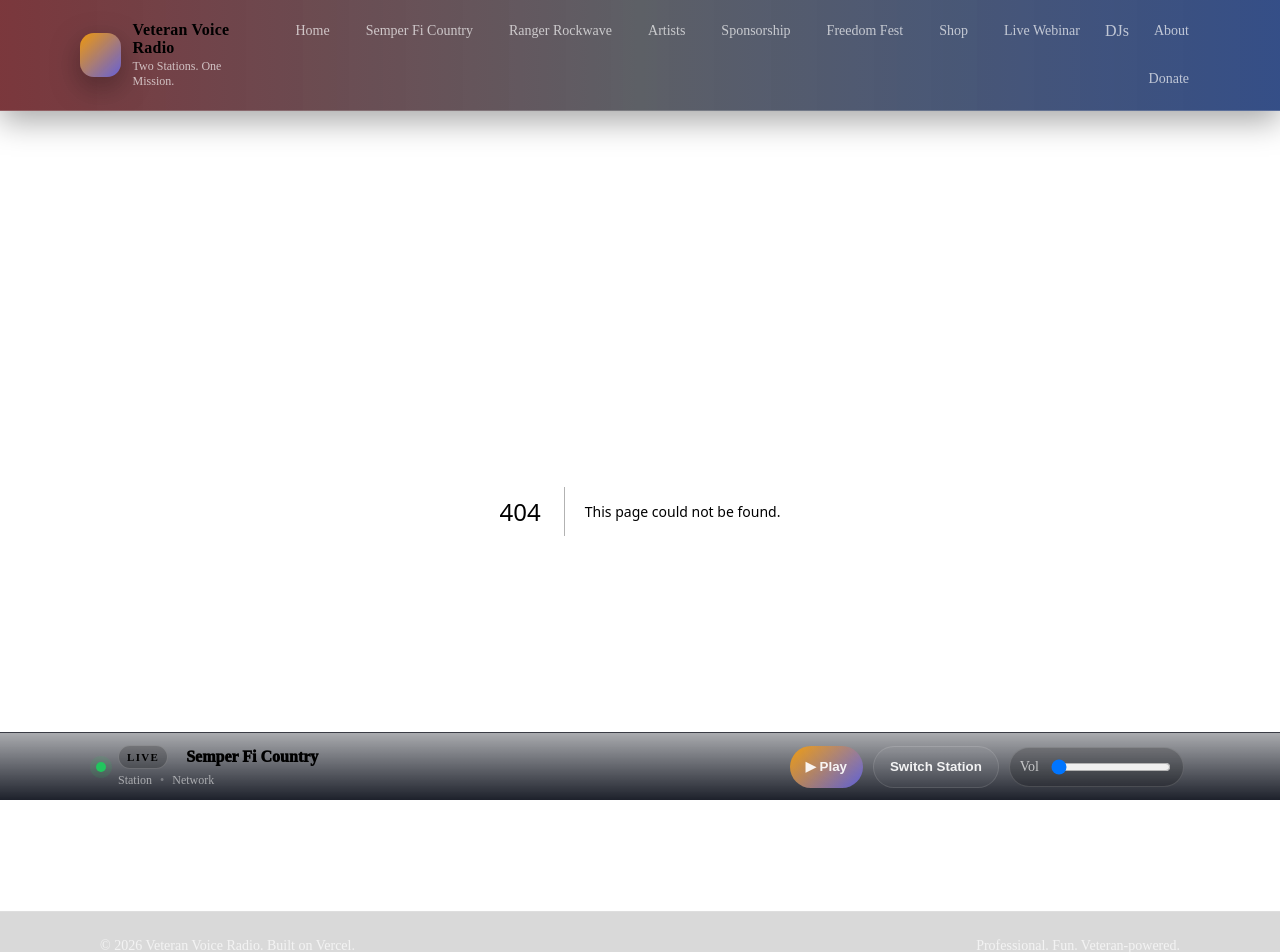
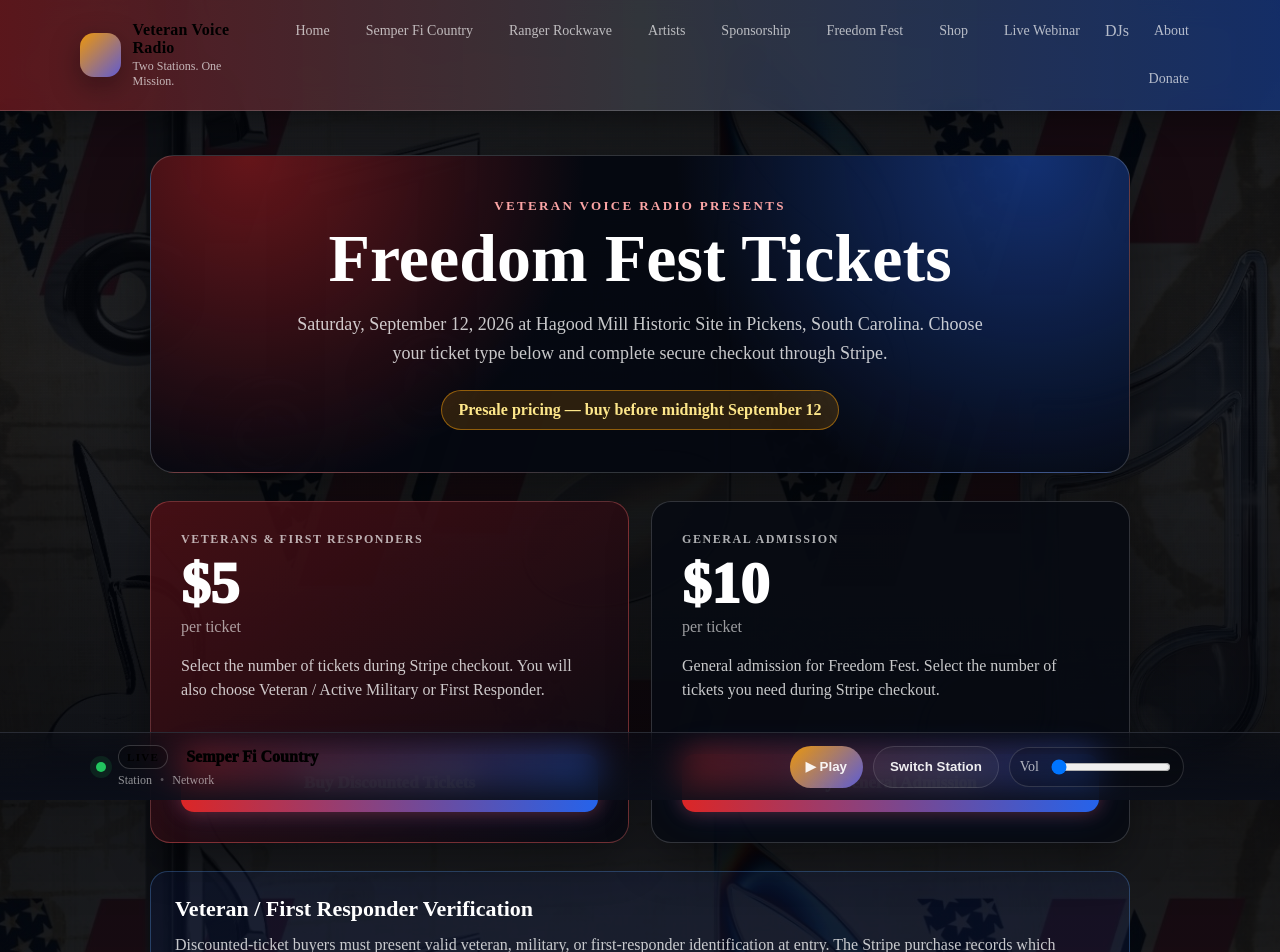
Before and after one commit to bigstock2001/veteranvoiceradio, a Next.js app: page /freedom-fest/tickets in a window 1280 px wide. Before the commit this address had no page. Shown: the top 952 px of the page. Built offline with nearby package versions, Linux system fonts and the light colour scheme.

Commit message:
Add Freedom Fest Stripe ticket sales page

```diff
--- /dev/null
+++ b/app/freedom-fest/tickets/page.tsx
@@ -0,0 +1,235 @@
+"use client";
+
+import { useEffect, useState } from "react";
+
+const PRESALE = {
+  veteran: "https://buy.stripe.com/7sY6oIbjHbM39ApaLOfbq04",
+  general: "https://buy.stripe.com/4gM4gAfzXcQ7bIxf24fbq05",
+};
+
+const DOOR = {
+  veteran: "https://buy.stripe.com/14AaEY2Nb7vN9Apg68fbq06",
+  general: "https://buy.stripe.com/cNi5kE2Nb17p4g57zCfbq07",
+};
+
+function easternDateKey(date: Date) {
+  const parts = new Intl.DateTimeFormat("en-US", {
+    timeZone: "America/New_York",
+    year: "numeric",
+    month: "2-digit",
+    day: "2-digit",
+  }).formatToParts(date);
+
+  const year = parts.find((p) => p.type === "year")?.value ?? "0000";
+  const month = parts.find((p) => p.type === "month")?.value ?? "00";
+  const day = parts.find((p) => p.type === "day")?.value ?? "00";
+  return `${year}-${month}-${day}`;
+}
+
+export default function FreedomFestTicketsPage() {
+  const [eventDayPricing, setEventDayPricing] = useState(false);
+
+  useEffect(() => {
+    const updatePricing = () => {
+      setEventDayPricing(easternDateKey(new Date()) >= "2026-09-12");
+    };
+
+    updatePricing();
+    const timer = window.setInterval(updatePricing, 30_000);
+    return () => window.clearInterval(timer);
+  }, []);
+
+  const links = eventDayPricing ? DOOR : PRESALE;
+  const veteranPrice = eventDayPricing ? 10 : 5;
+  const generalPrice = eventDayPricing ? 15 : 10;
+
+  return (
+    <main className="ticketPage">
+      <style>{`
+        .ticketPage {
+          min-height: 100vh;
+          color: #fff;
+          padding: 44px 20px 80px;
+        }
+        .ticketWrap {
+          width: min(980px, 100%);
+          margin: 0 auto;
+        }
+        .ticketHero {
+          text-align: center;
+          padding: 42px 24px;
+          border-radius: 24px;
+          border: 1px solid rgba(255,255,255,.18);
+          background:
+            radial-gradient(circle at 10% 0%, rgba(220,38,38,.45), transparent 36%),
+            radial-gradient(circle at 90% 0%, rgba(37,99,235,.45), transparent 38%),
+            rgba(5,8,16,.94);
+          box-shadow: 0 22px 60px rgba(0,0,0,.45);
+        }
+        .ticketEyebrow {
+          color: #fca5a5;
+          font-size: 13px;
+          font-weight: 900;
+          letter-spacing: .18em;
+          text-transform: uppercase;
+        }
+        .ticketHero h1 {
+          margin: 10px 0 0;
+          font-size: clamp(38px, 7vw, 68px);
+          line-height: 1;
+        }
+        .ticketLead {
+          max-width: 720px;
+          margin: 18px auto 0;
+          color: rgba(255,255,255,.78);
+          font-size: 18px;
+          line-height: 1.6;
+        }
+        .priceNotice {
+          display: inline-block;
+          margin-top: 22px;
+          padding: 10px 16px;
+          border-radius: 999px;
+          background: rgba(245,158,11,.16);
+          border: 1px solid rgba(245,158,11,.5);
+          color: #fde68a;
+          font-weight: 900;
+        }
+        .ticketGrid {
+          display: grid;
+          grid-template-columns: repeat(2, minmax(0, 1fr));
+          gap: 22px;
+          margin-top: 28px;
+        }
+        .ticketCard {
+          padding: 30px;
+          border-radius: 20px;
+          border: 1px solid rgba(255,255,255,.17);
+          background: rgba(7,10,18,.9);
+          box-shadow: 0 18px 42px rgba(0,0,0,.35);
+        }
+        .ticketCardDiscount {
+          background: linear-gradient(145deg, rgba(78,14,20,.84), rgba(7,10,18,.94));
+          border-color: rgba(248,113,113,.35);
+        }
+        .ticketLabel {
+          color: rgba(255,255,255,.68);
+          font-size: 12px;
+          font-weight: 900;
+          letter-spacing: .13em;
+          text-transform: uppercase;
+        }
+        .ticketPrice {
+          margin-top: 8px;
+          font-size: 58px;
+          font-weight: 950;
+          line-height: 1;
+        }
+        .ticketEach {
+          margin-top: 5px;
+          color: rgba(255,255,255,.6);
+        }
+        .ticketCopy {
+          min-height: 78px;
+          margin-top: 18px;
+          color: rgba(255,255,255,.78);
+          line-height: 1.55;
+        }
+        .ticketBuy {
+          display: flex;
+          align-items: center;
+          justify-content: center;
+          width: 100%;
+          min-height: 58px;
+          margin-top: 22px;
+          border-radius: 13px;
+          color: #fff;
+          text-decoration: none;
+          font-size: 17px;
+          font-weight: 950;
+          background: linear-gradient(90deg, #dc2626, #2563eb);
+          box-shadow: 0 0 18px rgba(239,68,68,.35), 0 0 34px rgba(37,99,235,.22);
+          transition: transform .15s ease, filter .15s ease;
+        }
+        .ticketBuy:hover {
+          transform: translateY(-2px) scale(1.01);
+          filter: brightness(1.12);
+        }
+        .verifyBox {
+          margin-top: 28px;
+          padding: 24px;
+          border-radius: 18px;
+          border: 1px solid rgba(96,165,250,.3);
+          background: rgba(30,58,138,.15);
+        }
+        .verifyBox h2 { margin: 0; font-size: 22px; }
+        .verifyBox p { margin: 10px 0 0; color: rgba(255,255,255,.77); line-height: 1.6; }
+        .ticketFine {
+          margin-top: 22px;
+          text-align: center;
+          color: rgba(255,255,255,.55);
+          font-size: 13px;
+          line-height: 1.5;
+        }
+        @media (max-width: 720px) {
+          .ticketGrid { grid-template-columns: 1fr; }
+          .ticketCard { padding: 24px; }
+          .ticketCopy { min-height: 0; }
+        }
+      `}</style>
+
+      <div className="ticketWrap">
+        <section className="ticketHero">
+          <div className="ticketEyebrow">Veteran Voice Radio Presents</div>
+          <h1>Freedom Fest Tickets</h1>
+          <p className="ticketLead">
+            Saturday, September 12, 2026 at Hagood Mill Historic Site in Pickens, South Carolina.
+            Choose your ticket type below and complete secure checkout through Stripe.
+          </p>
+          <div className="priceNotice">
+            {eventDayPricing
+              ? "Event-day pricing is now in effect"
+              : "Presale pricing — buy before midnight September 12"}
+          </div>
+        </section>
+
+        <section className="ticketGrid">
+          <article className="ticketCard ticketCardDiscount">
+            <div className="ticketLabel">Veterans & First Responders</div>
+            <div className="ticketPrice">${veteranPrice}</div>
+            <div className="ticketEach">per ticket</div>
+            <p className="ticketCopy">
+              Select the number of tickets during Stripe checkout. You will also choose Veteran / Active Military or First Responder.
+            </p>
+            <a className="ticketBuy" href={links.veteran} target="_blank" rel="noreferrer">
+              Buy Discounted Tickets
+            </a>
+          </article>
+
+          <article className="ticketCard">
+            <div className="ticketLabel">General Admission</div>
+            <div className="ticketPrice">${generalPrice}</div>
+            <div className="ticketEach">per ticket</div>
+            <p className="ticketCopy">
+              General admission for Freedom Fest. Select the number of tickets you need during Stripe checkout.
+            </p>
+            <a className="ticketBuy" href={links.general} target="_blank" rel="noreferrer">
+              Buy General Admission
+            </a>
+          </article>
+        </section>
+
+        <section className="verifyBox">
+          <h2>Veteran / First Responder Verification</h2>
+          <p>
+            Discounted-ticket buyers must present valid veteran, military, or first-responder identification at entry. The Stripe purchase records which eligibility category the buyer selected. If eligibility cannot be verified at the gate, the difference to general admission is due before entry.
+          </p>
+        </section>
+
+        <p className="ticketFine">
+          Stripe collects the purchaser name, email, phone number, quantity, payment status, and ticket category so Freedom Fest sales can be tracked and exported.
+        </p>
+      </div>
+    </main>
+  );
+}
```
